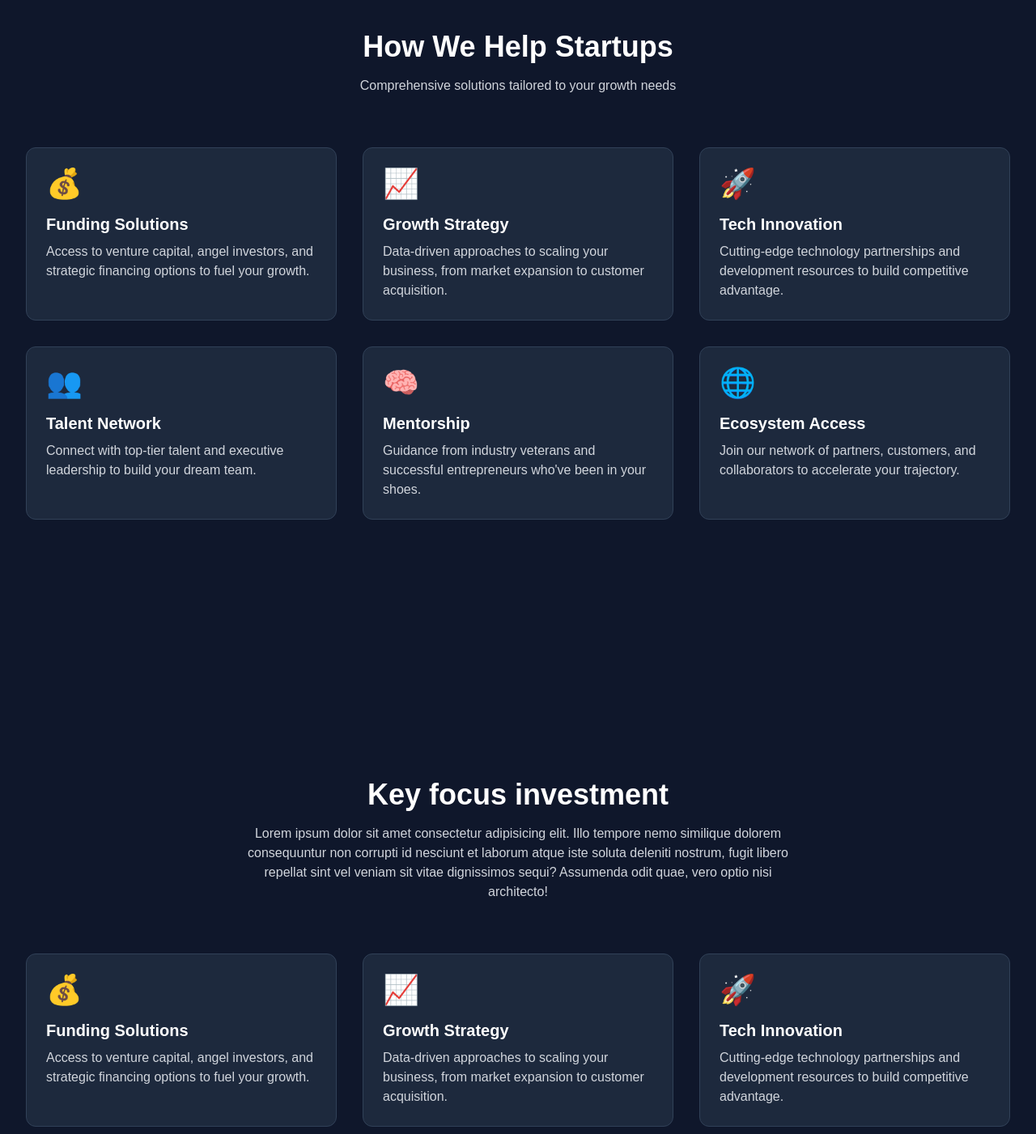
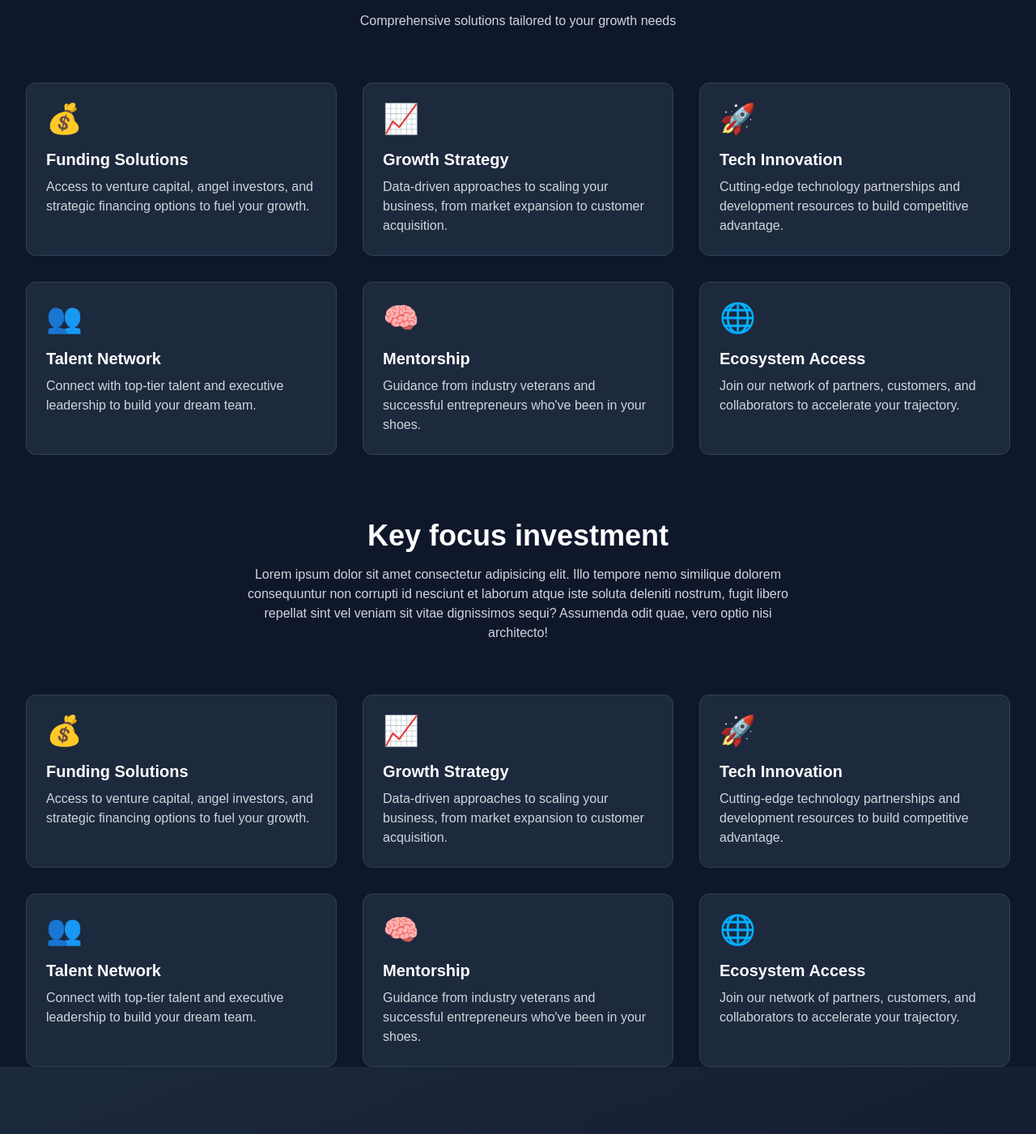
Before and after one commit to AHMAD789999/VestedVC, a Next.js app: page / in a window 1280 px wide. Shown: the part 1348-2749 px from the top of the page at 81% size. Built offline with nearby package versions, Linux system fonts and the light colour scheme.

Commit message:
add this changing

```diff
--- a/src/app/page.jsx
+++ b/src/app/page.jsx
@@ -122,7 +122,7 @@ const HeroSection = () => {
       </section>
 
       {/* Services Section */}
-      <section className="py-20 bg-slate-900">
+      <section className=" bg-slate-900">
          <section className="py-20 bg-slate-900">
         <div className="max-w-7xl mx-auto px-4 sm:px-6 lg:px-8">
           <div className="text-center mb-16">
@@ -185,8 +185,8 @@ const HeroSection = () => {
       </section>
         {/* ... (keep existing services section code exactly the same) ... */}
       </section>
-  <section className="py-20 bg-slate-900">
-         <section className="py-20 bg-slate-900">
+  <section className=" bg-slate-900">
+         <section className=" bg-slate-900">
         <div className="max-w-7xl mx-auto px-4 sm:px-6 lg:px-8">
           <div className="text-center mb-16">
             <h2 className="text-3xl md:text-4xl font-bold text-white">
```
